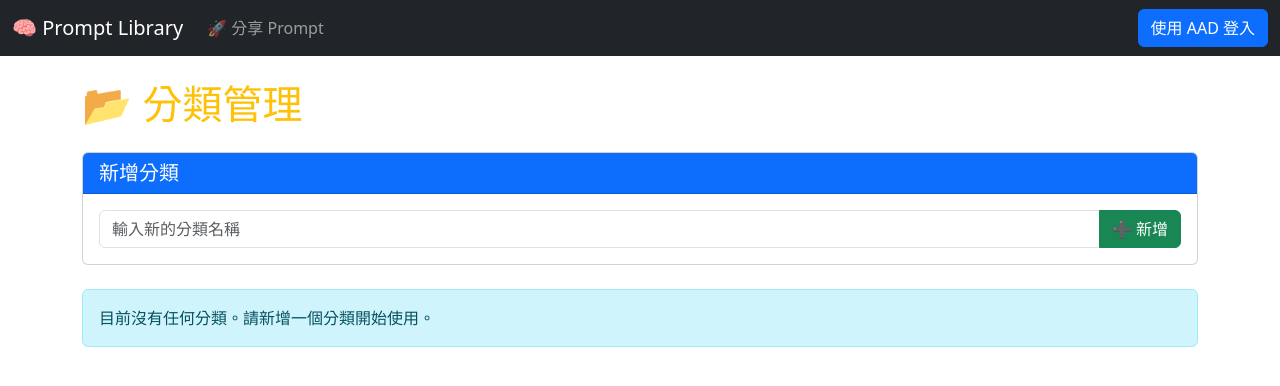
After one commit to Yinnnn94/Prompt-Library, a Flask app: template templates/admin_categories.html in a window 1280 px wide. The commit adds this page. Shown: the top 386 px of the page. Run offline with Flask 3, Linux system fonts and the light colour scheme; the template is opened without the code that fills it, so the values that code supplies are empty.

Commit message:
add category related html

```diff
--- /dev/null
+++ b/templates/admin_categories.html
@@ -0,0 +1,55 @@
+{% extends "base.html" %}
+
+{% block content %}
+<h1 class="mb-4 text-warning">📂 分類管理</h1>
+
+<div class="card mb-4">
+    <div class="card-header bg-primary text-white">
+        <h5 class="mb-0">新增分類</h5>
+    </div>
+    <div class="card-body">
+        <form method="POST" action="{{ url_for('admin_add_category') }}">
+            <div class="input-group">
+                <input type="text" class="form-control" name="name" placeholder="輸入新的分類名稱" required>
+                <button class="btn btn-success" type="submit">➕ 新增</button>
+            </div>
+        </form>
+    </div>
+</div>
+
+{% if categories %}
+    <div class="card">
+        <div class="card-header bg-info text-white">
+            <h5 class="mb-0">現有分類 (共 {{ categories | length }} 個)</h5>
+        </div>
+        <div class="list-group list-group-flush">
+        {% for category in categories %}
+            <div class="list-group-item d-flex justify-content-between align-items-center">
+                <div>
+                    <h6 class="mb-1">{{ category.name }}</h6>
+                    <small class="text-muted">ID: {{ category.id }} | 建立時間: {{ category.created_at.strftime('%Y-%m-%d %H:%M') if category.created_at else 'N/A' }}</small>
+                </div>
+                <div class="d-flex gap-2">
+                    <a href="{{ url_for('admin_edit_category', category_id=category.id) }}"
+                       class="btn btn-warning btn-sm">
+                        ✏️ 編輯
+                    </a>
+                    <form method="POST" action="{{ url_for('admin_delete_category', category_id=category.id) }}"
+                          class="d-inline"
+                          onsubmit="return confirm('確定要刪除分類 &quot;{{ category.name }}&quot; 嗎？如果該分類下有 Prompts，刪除會失敗。');">
+                        <button type="submit" class="btn btn-outline-danger btn-sm">
+                            🗑️ 刪除
+                        </button>
+                    </form>
+                </div>
+            </div>
+        {% endfor %}
+        </div>
+    </div>
+{% else %}
+    <div class="alert alert-info" role="alert">
+        目前沒有任何分類。請新增一個分類開始使用。
+    </div>
+{% endif %}
+
+{% endblock %}
--- a/templates/base.html
+++ b/templates/base.html
@@ -31,12 +31,15 @@
                     <li class="nav-item">
                         <a class="nav-link text-warning" href="{{ url_for('admin_review') }}">🛡️ 管理員審核</a>
                     </li>
+                    <li class="nav-item">
+                        <a class="nav-link text-info" href="{{ url_for('admin_categories') }}">📂 分類管理</a>
+                    </li>
                     {% endif %}
                 </ul>
                 <div class="d-flex">
                     {% if session.get('user') %}
                         <span class="navbar-text me-3">
-                            Hello, **{{ session['user']['upn'] }}**
+                            Hello, {{ session['user']['upn'] }}
                         </span>
                         <a class="btn btn-danger" href="{{ url_for('logout') }}">登出</a>
                     {% else %}
--- a/templates/home.html
+++ b/templates/home.html
@@ -39,7 +39,7 @@
         <div class="col">
             <div class="card h-100 shadow-sm border-0">
                 <div class="card-body">
-                    <span class="badge bg-{{ get_category_color(prompt.category) }} mb-2">{{ prompt.category }}</span>
+                    <span style="color:blue;font-weight:bold" class="badge bg-{{ get_category_color(prompt.category) }} mb-2">{{ prompt.category }}</span>
                     <h5 class="card-title text-primary fw-bold">{{ prompt.title }}</h5>
 
                     <div class="d-flex flex-column">
```
Also changed, not shown: templates/admin_edit_category.html (added, +25 -0 lines).
